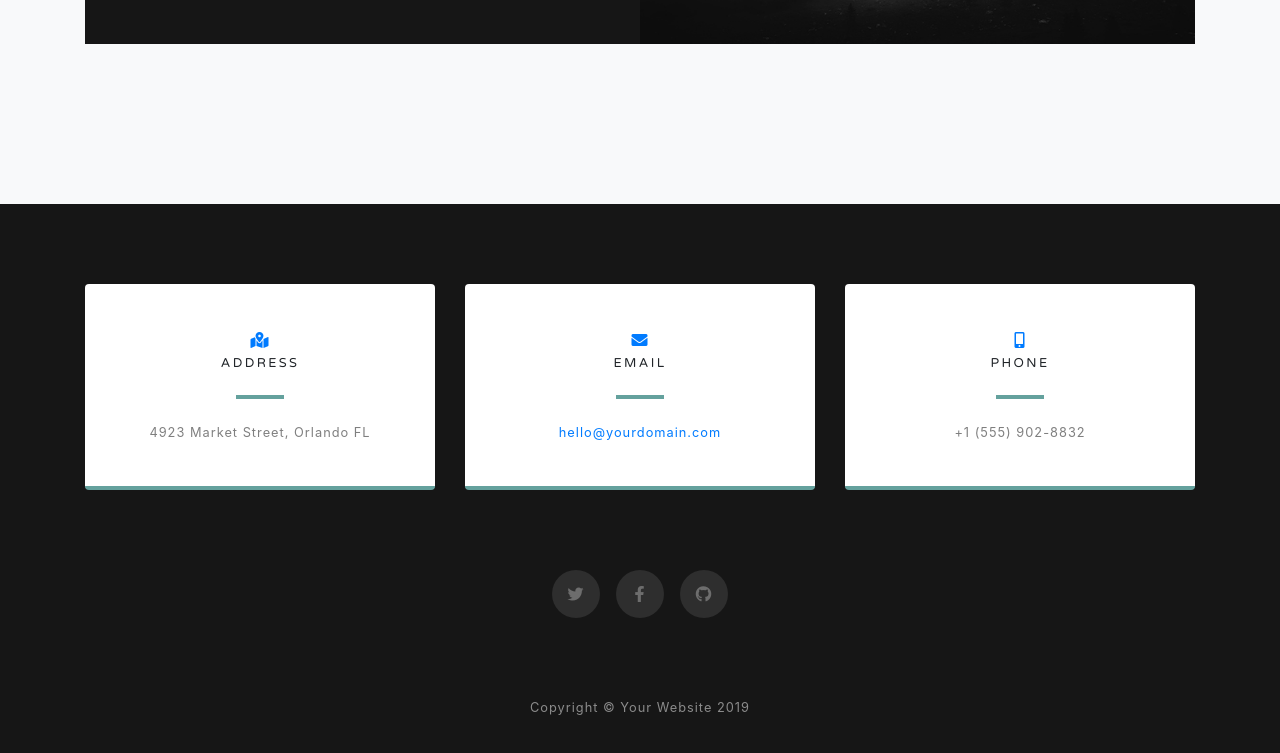
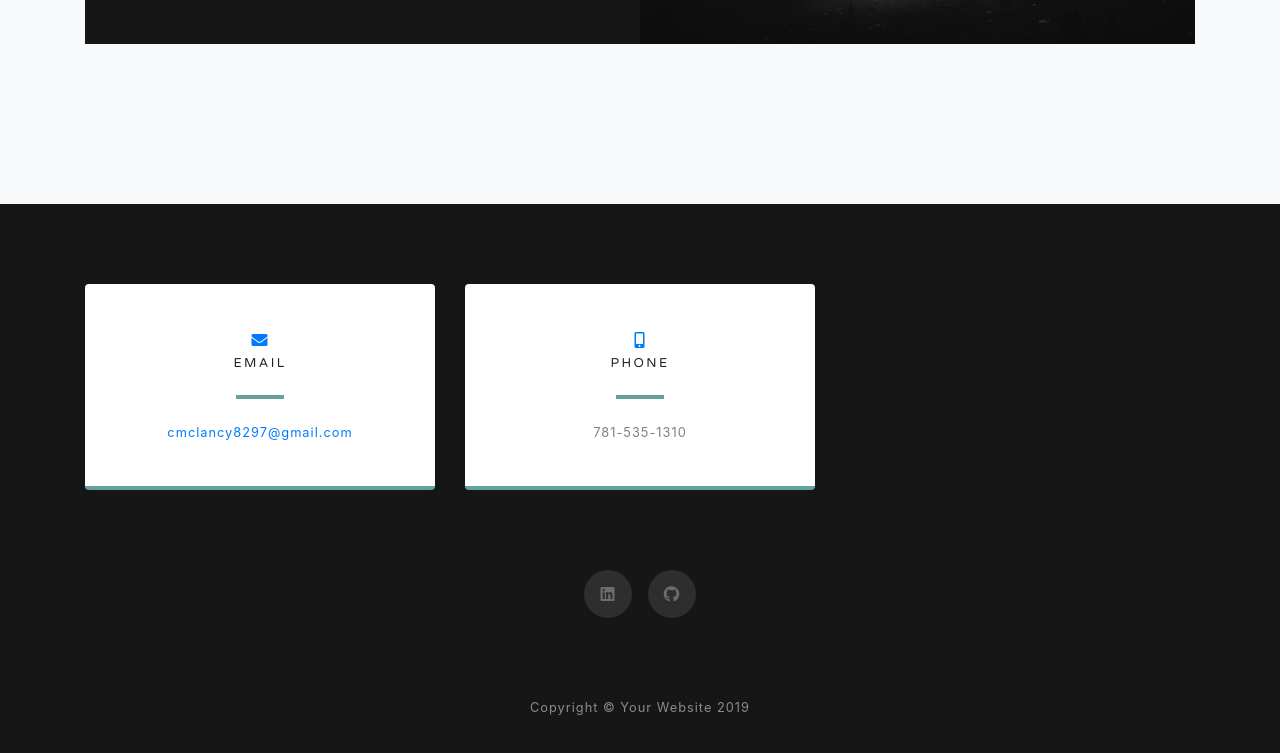
Before and after one commit to cclancy97/cclancy97.github.io, a website with bundled scripts: page index.html in a window 1280 px wide. Shown: the part 2745-3498 px from the top of the page. Built offline with nearby package versions, Linux system fonts and the light colour scheme.

Commit message:
Contact info

```diff
--- a/index.html
+++ b/index.html
@@ -139,22 +139,11 @@
         <div class="col-md-4 mb-3 mb-md-0">
           <div class="card py-4 h-100">
             <div class="card-body text-center">
-              <i class="fas fa-map-marked-alt text-primary mb-2"></i>
-              <h4 class="text-uppercase m-0">Address</h4>
-              <hr class="my-4">
-              <div class="small text-black-50">4923 Market Street, Orlando FL</div>
-            </div>
-          </div>
-        </div>
-
-        <div class="col-md-4 mb-3 mb-md-0">
-          <div class="card py-4 h-100">
-            <div class="card-body text-center">
               <i class="fas fa-envelope text-primary mb-2"></i>
               <h4 class="text-uppercase m-0">Email</h4>
               <hr class="my-4">
               <div class="small text-black-50">
-                <a href="#">hello@yourdomain.com</a>
+                <a href="#">cmclancy8297@gmail.com</a>
               </div>
             </div>
           </div>
@@ -166,20 +155,17 @@
               <i class="fas fa-mobile-alt text-primary mb-2"></i>
               <h4 class="text-uppercase m-0">Phone</h4>
               <hr class="my-4">
-              <div class="small text-black-50">+1 (555) 902-8832</div>
+              <div class="small text-black-50">781-535-1310</div>
             </div>
           </div>
         </div>
       </div>
 
       <div class="social d-flex justify-content-center">
-        <a href="#" class="mx-2">
-          <i class="fab fa-twitter"></i>
+        <a href="https://www.linkedin.com/in/colin-clancy/" class="mx-2">
+          <i class="fab fa-linkedin"></i>
         </a>
-        <a href="#" class="mx-2">
-          <i class="fab fa-facebook-f"></i>
-        </a>
-        <a href="#" class="mx-2">
+        <a href="https://github.com/cclancy97" class="mx-2">
           <i class="fab fa-github"></i>
         </a>
       </div>
```
